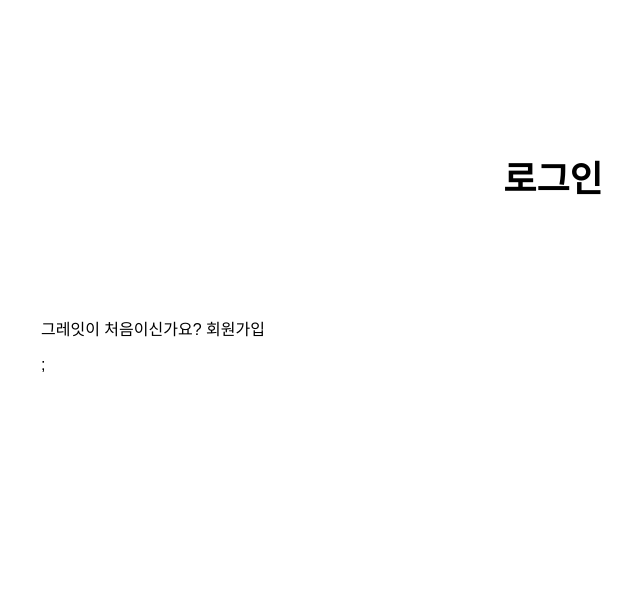
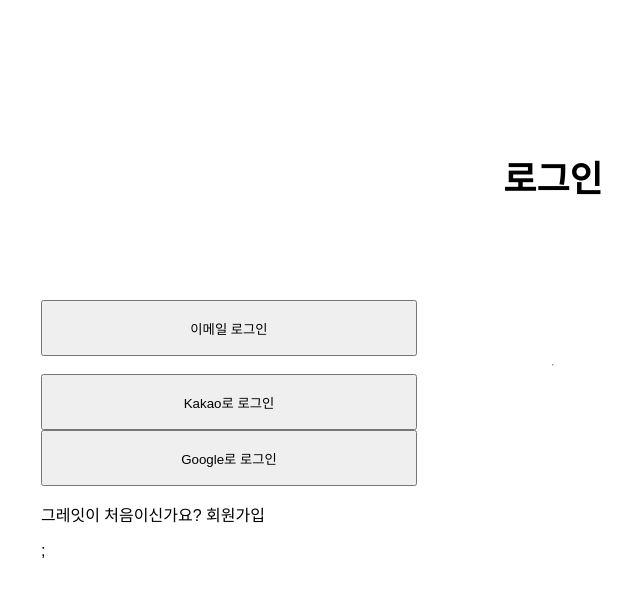
Before and after one commit to Great-Student-Manage-System/Frontend, a React (Create React App) app: page /auth/login in a window 1280 px wide. Shown: the top 594 px of the page, without its empty margins (87-727 px from the left). Built offline with nearby package versions, Linux system fonts and the light colour scheme.

Commit message:
Design: global button 수정

```diff
--- a/src/pages/Auth/Login.tsx
+++ b/src/pages/Auth/Login.tsx
@@ -1,12 +1,16 @@
 import Header from "@components/Auth/Header";
-import Layout from "@components/Auth/Layout";
 import React from "react";
 import { Link } from "react-router-dom";
+import styled from "styled-components";
 
 export default function Login() {
   return (
     <>
       <Header title="로그인" />
+      <LoginWayButton>이메일 로그인</LoginWayButton>
+      <hr />
+      <LoginWayButton>Kakao로 로그인</LoginWayButton>
+      <LoginWayButton>Google로 로그인</LoginWayButton>
       <p>
         그레잇이 처음이신가요?{" "}
         <span>
@@ -16,3 +20,8 @@ export default function Login() {
     </>
   );
 }
+
+const LoginWayButton = styled.button`
+  width: 37.6rem;
+  height: 5.6rem;
+`;
--- a/src/style/GlobalStyle.tsx
+++ b/src/style/GlobalStyle.tsx
@@ -27,6 +27,10 @@ a {
 
 img {
   image-rendering: -webkit-optimize-contrast;
+}
+
+button {
+  cursor: pointer;
 }
 
 input[type="number"]::-webkit-inner-spin-button,
```
